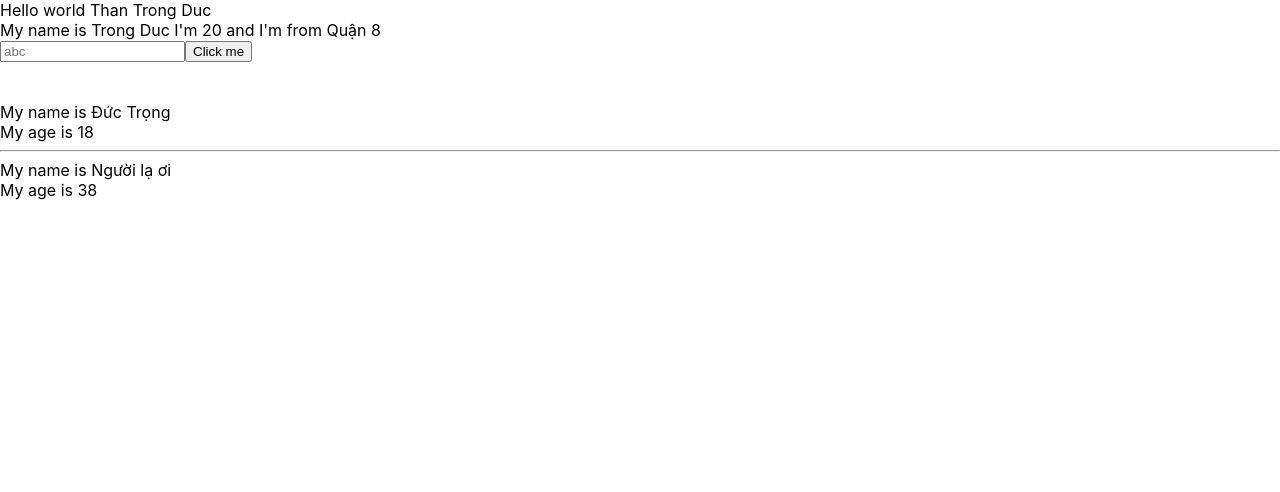
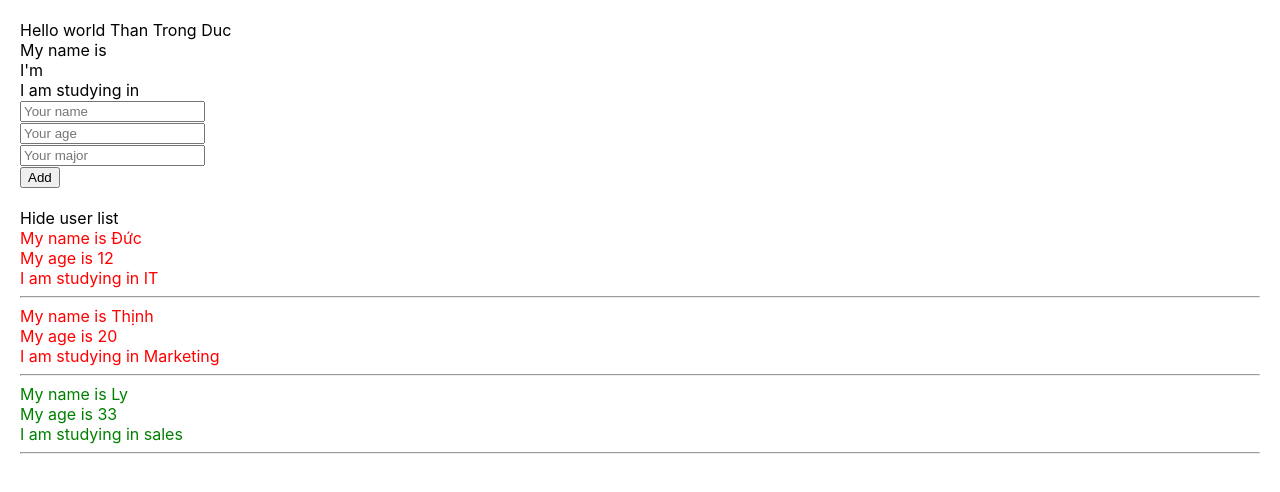
Before and after one commit to ductt7575/react-hook, a React (Create React App) app: page / in a window 1280 px wide. Shown: the top 492 px of the page. Built offline with nearby package versions, Linux system fonts and the light colour scheme.

Commit message:
Function and object  as Pros

```diff
--- a/src/App.css
+++ b/src/App.css
@@ -1,15 +1,14 @@
 body {
+    padding: 20px;
     margin: 0;
-  font-family: -apple-system, BlinkMacSystemFont, 'Segoe UI', 'Roboto', 'Oxygen',
-    'Ubuntu', 'Cantarell', 'Fira Sans', 'Droid Sans', 'Helvetica Neue',
-    sans-serif;
+    font-family: -apple-system, BlinkMacSystemFont, 'Segoe UI', 'Roboto', 'Oxygen', 'Ubuntu', 'Cantarell', 'Fira Sans',
+        'Droid Sans', 'Helvetica Neue', sans-serif;
     -webkit-font-smoothing: antialiased;
     -moz-osx-font-smoothing: grayscale;
 }
 
 code {
-  font-family: source-code-pro, Menlo, Monaco, Consolas, 'Courier New',
-    monospace;
+    font-family: source-code-pro, Menlo, Monaco, Consolas, 'Courier New', monospace;
 }
 
 .App {
@@ -50,3 +49,10 @@ code {
         transform: rotate(360deg);
     }
 }
+
+.green {
+    color: green;
+}
+.red {
+    color: red;
+}
--- /dev/null
+++ b/src/components/AddUserInfor.js
@@ -0,0 +1,55 @@
+import React from 'react';
+
+class AddUserInfor extends React.Component {
+    state = {
+        name: '',
+        major: '',
+        age: '',
+    };
+
+    handleChange1(event) {
+        this.setState({
+            name: event.target.value,
+        });
+    }
+    handleChange2(event) {
+        this.setState({
+            age: event.target.value,
+        });
+    }
+    handleChange3(event) {
+        this.setState({
+            major: event.target.value,
+        });
+    }
+
+    handleSubmit(event) {
+        event.preventDefault();
+
+        this.props.handleAddNewUser({
+            id: Math.floor(Math.random() * 100 + 1) + '-random',
+            age: this.state.age,
+            name: this.state.name,
+            major: this.state.major,
+        });
+    }
+    render() {
+        return (
+            <div>
+                My name is {this.state.name} <br></br> I'm {this.state.age} <br></br> I am studying in{' '}
+                {this.state.major}
+                <form onSubmit={(event) => this.handleSubmit(event)}>
+                    <input onChange={(event) => this.handleChange1(event)} placeholder="Your name" id="input-form" />
+                    <br />
+                    <input onChange={(event) => this.handleChange2(event)} placeholder="Your age" id="input-form" />
+                    <br />
+                    <input onChange={(event) => this.handleChange3(event)} placeholder="Your major" id="input-form" />
+                    <br />
+                    <button>Add</button>
+                </form>
+            </div>
+        );
+    }
+}
+
+export default AddUserInfor;
--- a/src/components/DisplayInfo.js
+++ b/src/components/DisplayInfo.js
@@ -1,14 +1,38 @@
 import React from 'react';
 
 class DisplayInfo extends React.Component {
+    state = {
+        isShowListUser: true,
+    };
+
+    handleShowHide(event) {
+        this.setState({
+            isShowListUser: !this.state.isShowListUser,
+        });
+    }
+
     render() {
         //Destructuring Array/Object
-        const { age, name } = this.props;
-        console.log(this.props);
+        const { listUsers } = this.props;
         return (
             <div>
-                <div>My name is {name}</div>
-                <div>My age is {age}</div>
+                <div onClick={(event) => this.handleShowHide(event)}>
+                    {this.state.isShowListUser === true ? 'Hide user list' : 'Show user list'}
+                </div>
+                {this.state.isShowListUser && (
+                    <div>
+                        {listUsers.map((user, index) => {
+                            return (
+                                <div key={user.id} className={+user.age >= 21 ? 'green' : 'red'}>
+                                    <div>My name is {user.name}</div>
+                                    <div>My age is {user.age}</div>
+                                    <div>I am studying in {user.major}</div>
+                                    <hr />
+                                </div>
+                            );
+                        })}
+                    </div>
+                )}
             </div>
         );
     }
--- a/src/components/MyComponent.js
+++ b/src/components/MyComponent.js
@@ -1,18 +1,28 @@
 import React from 'react';
-import UserInfor from './UserInfor';
+import UserInfor from './AddUserInfor';
 import DisplayInfo from './DisplayInfo';
+import AddUserInfor from './AddUserInfor';
 
 class MyComponent extends React.Component {
+    state = {
+        listUsers: [
+            { id: 1, age: 12, name: 'Đức', major: 'IT' },
+            { id: 2, age: 20, name: 'Thịnh', major: 'Marketing' },
+            { id: 3, age: 33, name: 'Ly', major: 'sales' },
+        ],
+    };
+    handleAddNewUser = (userObj) => {
+        this.setState({
+            listUsers: [userObj, ...this.state.listUsers],
+        });
+    };
     //JSX: cho phép viết js bên trong code html
     render() {
         return (
             <div>
-                <UserInfor></UserInfor>
+                <AddUserInfor handleAddNewUser={this.handleAddNewUser}></AddUserInfor>
                 <br />
-                <br />
-                <DisplayInfo name="Đức Trọng" age="18"></DisplayInfo>
-                <hr />
-                <DisplayInfo name="Người lạ ơi" age="38"></DisplayInfo>
+                <DisplayInfo listUsers={this.state.listUsers}></DisplayInfo>
             </div>
         );
     }
--- a/src/components/UserInfor.js
+++ /dev/null
@@ -1,33 +0,0 @@
-import React from 'react';
-
-class UserInfor extends React.Component {
-    state = {
-        name: 'Trong Duc',
-        address: 'Quận 8',
-        age: 20,
-    };
-
-    handleChange(event) {
-        this.setState({
-            name: event.target.value,
-        });
-    }
-
-    handleSubmit(event) {
-        event.preventDefault();
-        console.log(this.state);
-    }
-    render() {
-        return (
-            <div>
-                My name is {this.state.name} I'm {this.state.age} and I'm from {this.state.address}
-                <form onSubmit={(event) => this.handleSubmit(event)}>
-                    <input onChange={(event) => this.handleChange(event)} placeholder="abc" id="input-form" />
-                    <button>Click me</button>
-                </form>
-            </div>
-        );
-    }
-}
-
-export default UserInfor;
--- a/src/index.js
+++ b/src/index.js
@@ -7,11 +7,11 @@ import store from './redux/store';
 
 const root = ReactDOM.createRoot(document.getElementById('root'));
 root.render(
-  <Provider store={store}>
-    <React.StrictMode>
-      <App />
-    </React.StrictMode>
-  </Provider>
+    <Provider store={store}>
+        {/* <React.StrictMode> */}
+        <App />
+        {/* </React.StrictMode> */}
+    </Provider>,
 );
 
 // If you want to start measuring performance in your app, pass a function
```
Lines whose indentation alone changed are shown as unchanged.
